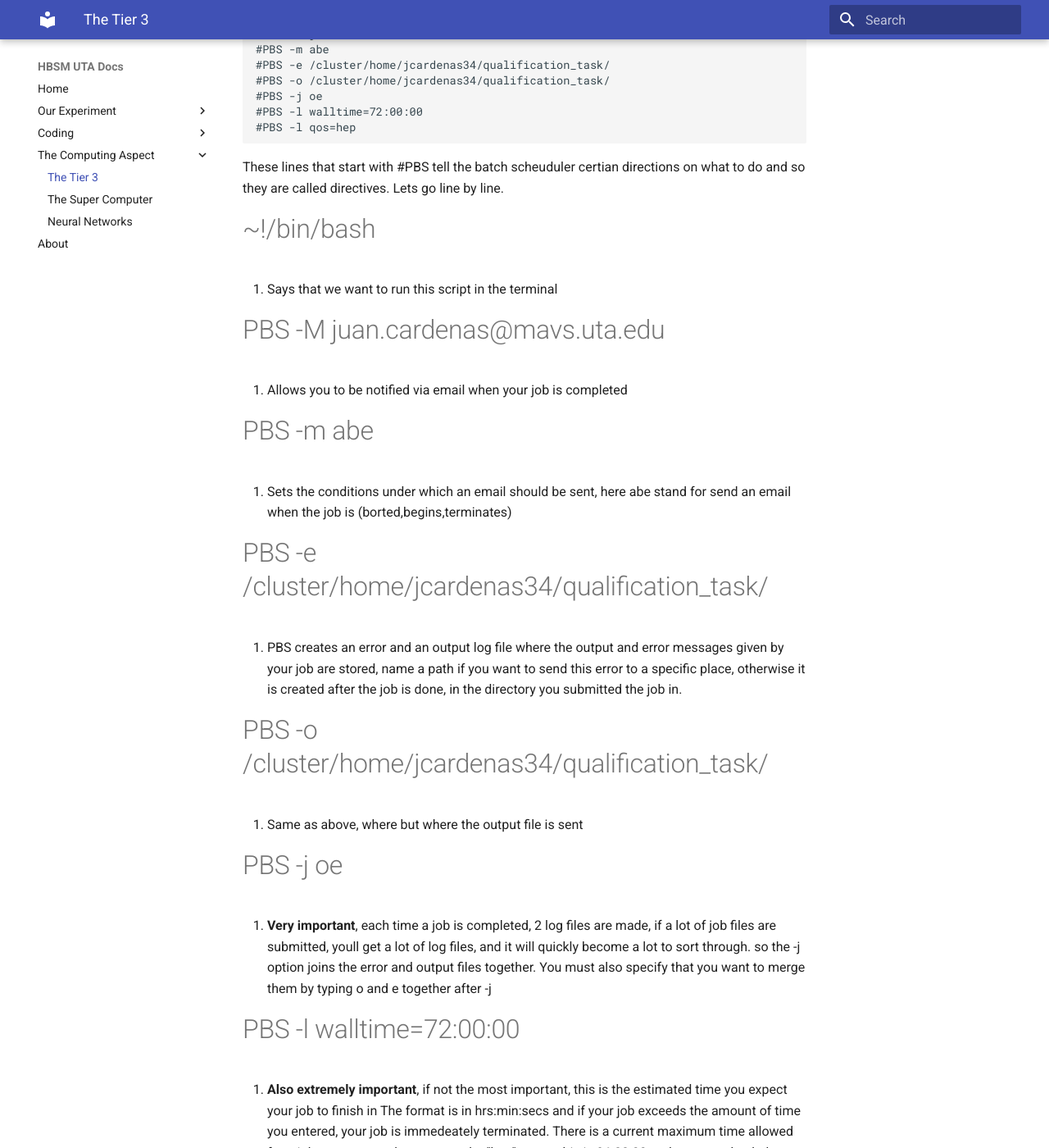
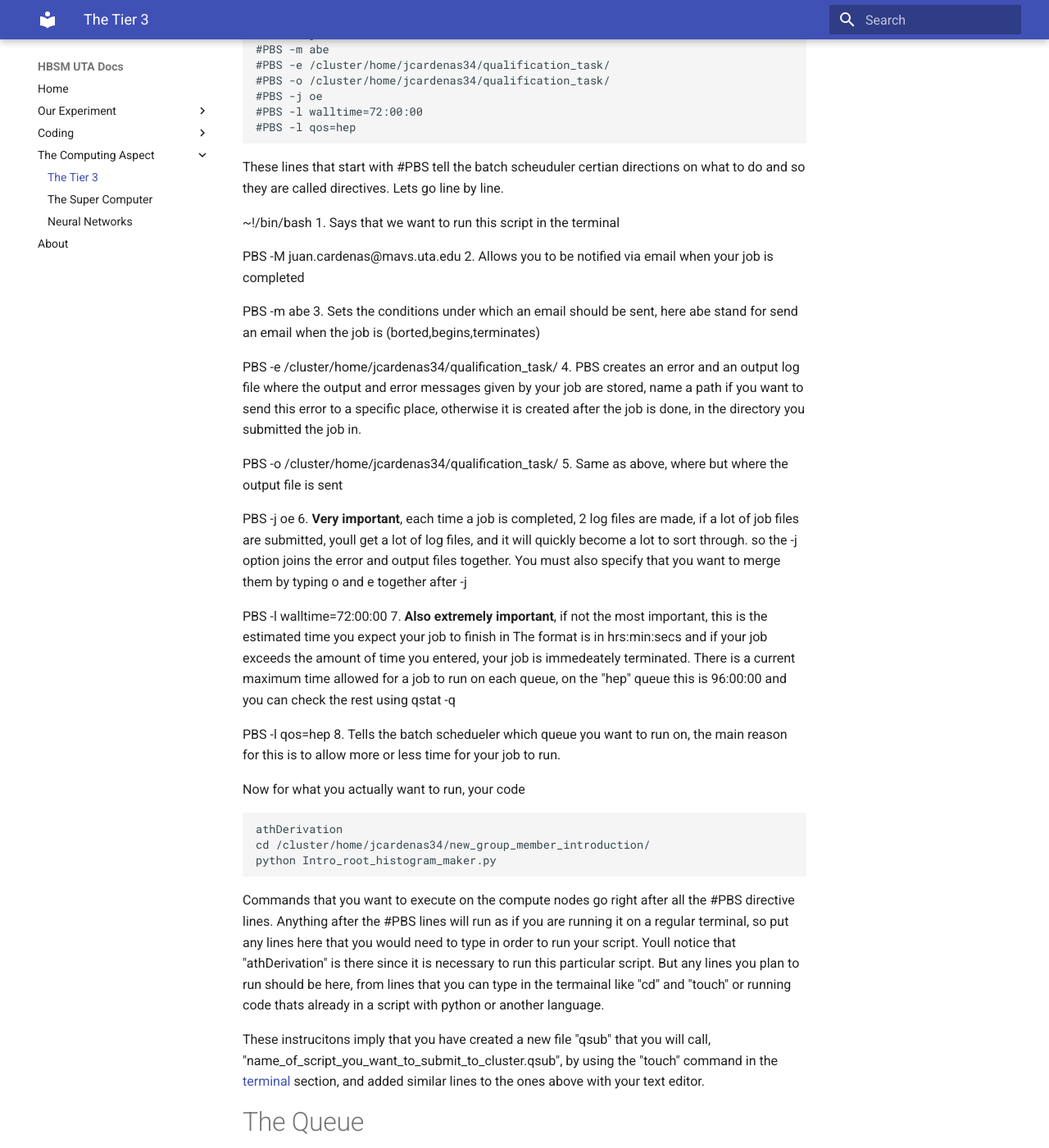
Before and after one commit to Jcardenas34/UTA-HBSM-New-Member-Quick-Start-Documentation, an MkDocs documentation site: the page built from docs/tier3.md, in a window 1280 px wide and 1400 px high, scrolled down 2777 px. Shown: the whole window at 82% size. Built offline with MkDocs 1.6.1 and Material for MkDocs 9.7.7, drawn with Linux system fonts in a browser that asks for light colours; some of the changed text lies outside the part shown.

Commit message:
Update tier3.md
removing the # from the directives in the explanations

````diff
--- a/docs/tier3.md
+++ b/docs/tier3.md
@@ -73,31 +73,31 @@ So what do the #PBS lines and the rest mean?
 ```
 These lines that start with #PBS tell the batch scheuduler certian directions on what to do and so they are called directives. Lets go line by line.
 
-#~!/bin/bash
+~!/bin/bash
 1. Says that we want to run this script in the terminal
 
-#PBS -M juan.cardenas@mavs.uta.edu
+PBS -M juan.cardenas@mavs.uta.edu
 2. Allows you to be notified via email when your job is completed
 
-#PBS -m abe
+PBS -m abe
 3. Sets the conditions under which an email should be sent, here abe stand for send an email when the job is (borted,begins,terminates)
 
-#PBS -e /cluster/home/jcardenas34/qualification_task/
+PBS -e /cluster/home/jcardenas34/qualification_task/
 4. PBS creates an error and an output log file where the output and error messages given by your job are stored, name a path if you want to send this error to a specific place, otherwise it is created after the job is done, in the directory you submitted the job in.
 
-#PBS -o /cluster/home/jcardenas34/qualification_task/
+PBS -o /cluster/home/jcardenas34/qualification_task/
 5. Same as above, where but where the output file is sent
 
-#PBS -j oe
+PBS -j oe
 6. __Very important__, each time a job is completed, 2 log files are made, if a lot of job files are submitted, youll get a lot of log files, and it will quickly become a lot to sort through. so the -j option joins the error and output files together. You must also specify that you want to merge them by typing o and e together after -j
 
-#PBS -l walltime=72:00:00
+PBS -l walltime=72:00:00
 7. __Also extremely important__, if not the most important, this is the estimated time you expect your job to finish in
 The format is in hrs:min:secs and if your job exceeds the amount of time you entered, your job is immedeately terminated.
 There is a current maximum time allowed for a job to run on each queue, on the "hep" queue this is 96:00:00
 and you can check the rest using qstat -q
 
-#PBS -l qos=hep
+PBS -l qos=hep
 8. Tells the batch schedueler which queue you want to run on, the main reason for this is to allow more or less time for your job to run.
 
 
````
